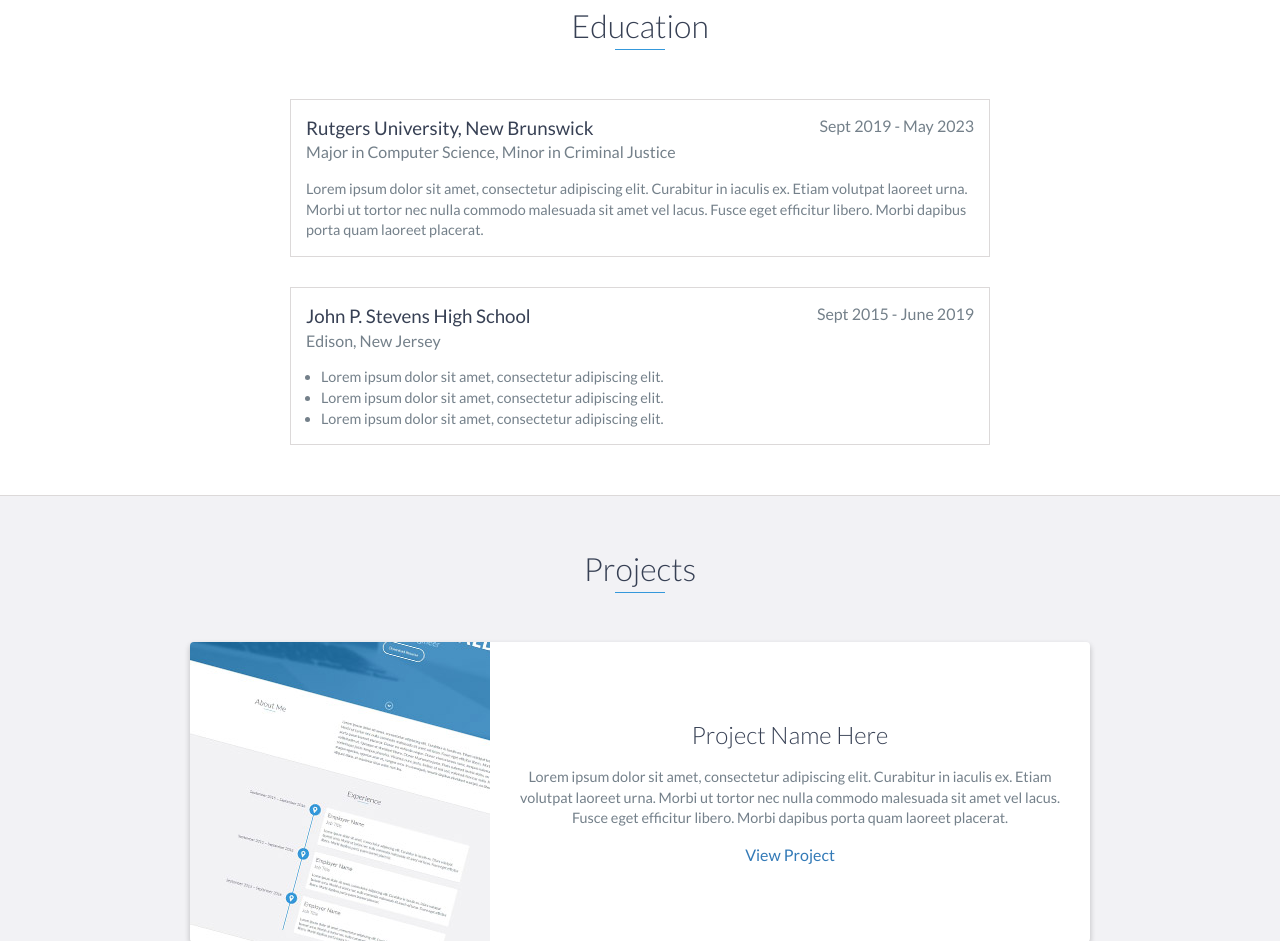
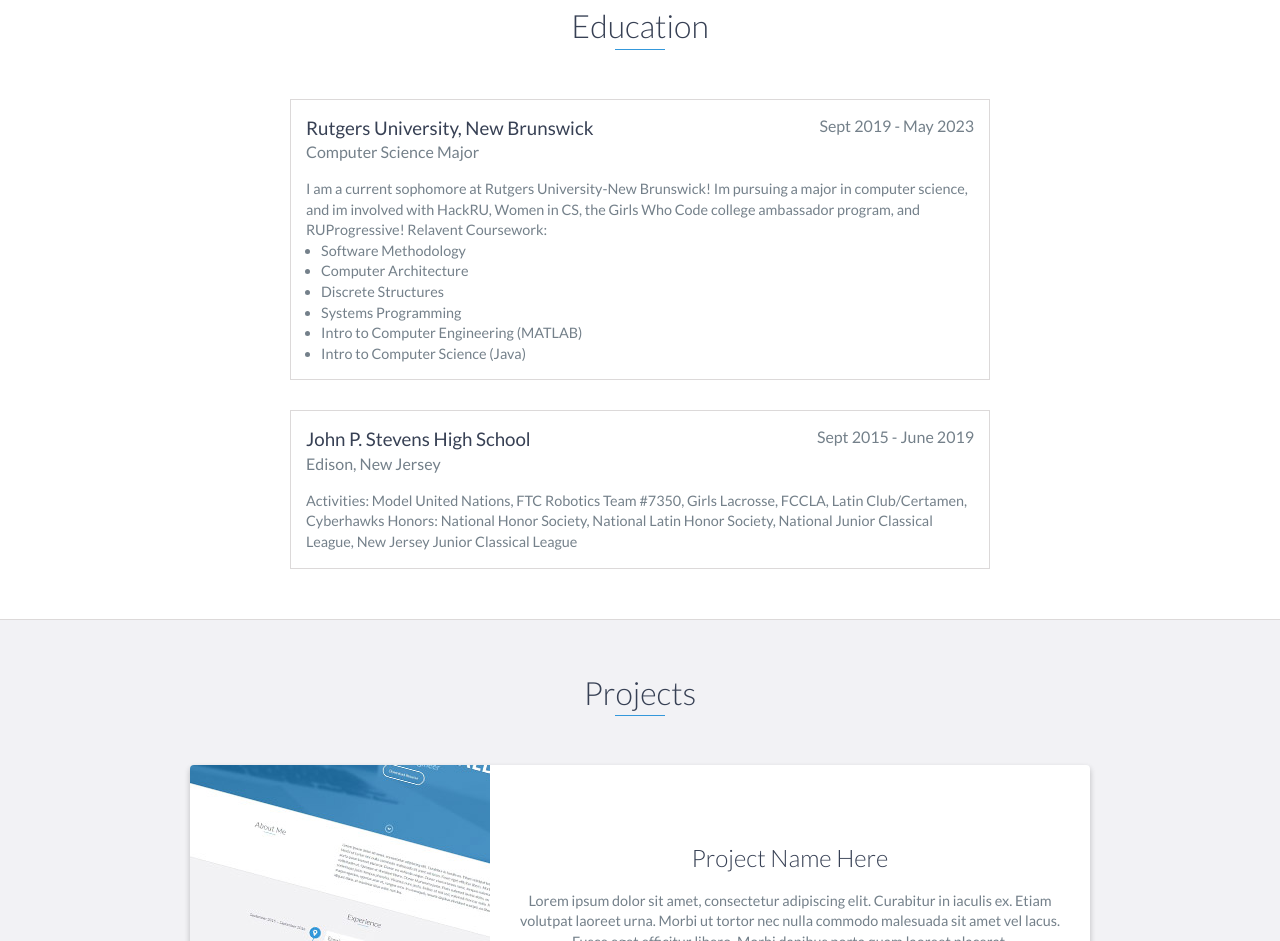
Before and after one commit to typicalmonica/monicamuthuraj, a website: page index.html in a window 1280 px wide. Shown: the part 1877-2818 px from the top of the page. Drawn offline with nearby package versions, Linux system fonts and the light colour scheme.

Commit message:
Update index.html

```diff
--- a/index.html
+++ b/index.html
@@ -116,9 +116,18 @@
         <div class="education-block">
             <h3>Rutgers University, New Brunswick</h3>
             <span class="education-date">Sept 2019 - May 2023</span>
-            <h4>Major in Computer Science, Minor in Criminal Justice</h4>
+            <h4>Computer Science Major</h4>
             <p>
-                Lorem ipsum dolor sit amet, consectetur adipiscing elit. Curabitur in iaculis ex. Etiam volutpat laoreet urna. Morbi ut tortor nec nulla commodo malesuada sit amet vel lacus. Fusce eget efficitur libero. Morbi dapibus porta quam laoreet placerat.
+		I am a current sophomore at Rutgers University-New Brunswick! Im pursuing a major in computer science, and im involved with HackRU, Women in CS, the Girls Who Code college ambassador program, and RUProgressive!
+                Relavent Coursework:
+		<ul>
+			<li> Software Methodology </li>
+			<li> Computer Architecture </li>
+			<li> Discrete Structures </li>
+                        <li> Systems Programming </li>
+                        <li> Intro to Computer Engineering (MATLAB) </li>
+                        <li> Intro to Computer Science (Java) </li>
+                </ul>
             </p>
         </div>
         <!-- End .education-block -->
@@ -127,17 +136,10 @@
             <h3>John P. Stevens High School</h3>
             <span class="education-date">Sept 2015 - June 2019</span>
             <h4>Edison, New Jersey</h4>
-            <ul>
-                <li>
-                    Lorem ipsum dolor sit amet, consectetur adipiscing elit.
-                </li>
-                <li>
-                    Lorem ipsum dolor sit amet, consectetur adipiscing elit.
-                </li>
-                <li>
-                    Lorem ipsum dolor sit amet, consectetur adipiscing elit.
-                </li>
-            </ul>
+            <p>
+		Activities: Model United Nations, FTC Robotics Team #7350, Girls Lacrosse, FCCLA, Latin Club/Certamen, Cyberhawks
+		    Honors: National Honor Society, National Latin Honor Society, National Junior Classical League, New Jersey Junior Classical League
+		</p>
         </div>
         <!-- End .education-block -->
     </div>
```
